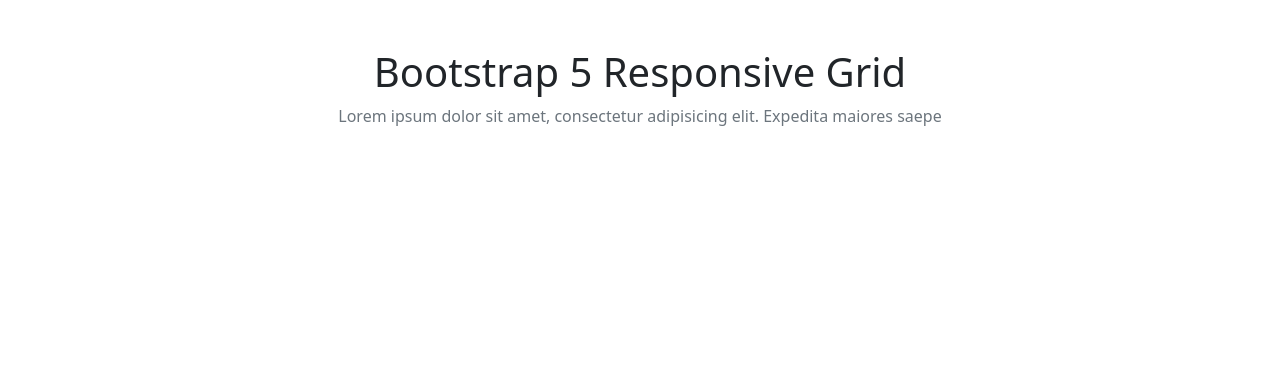
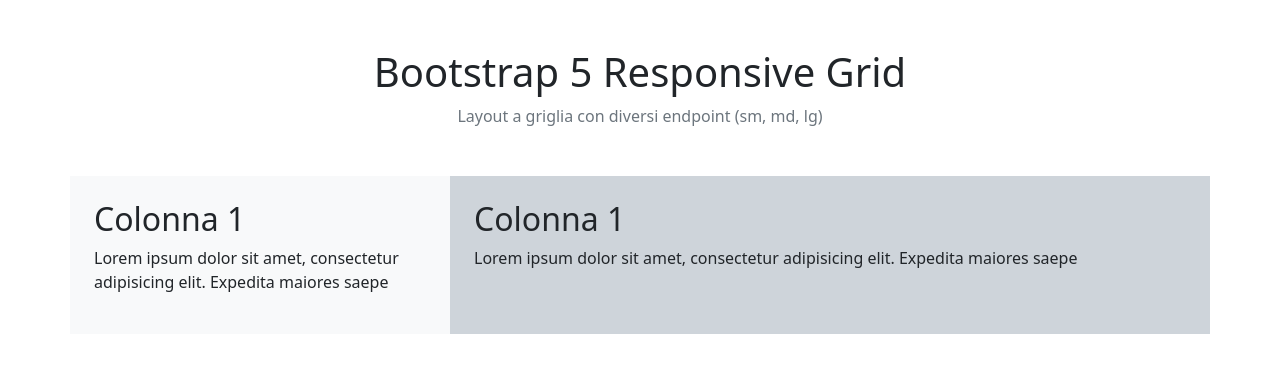
Before and after one commit to alessiotegoni/htmlcss-bootstrap-layout, a plain HTML site: page index.html in a window 1280 px wide. Drawn offline with nearby package versions, Linux system fonts and the light colour scheme.

Commit message:
[ADD] first block of columns

```diff
--- a/index.html
+++ b/index.html
@@ -13,15 +13,34 @@
   </head>
   <body>
     <main class="hero">
-      <header>
-        <div class="my-5 text-center font-bold">
+      <header class="my-5">
+        <div class="text-center font-bold">
           <h1 class="text-capitalize">Bootstrap 5 responsive grid</h1>
           <p class="text-secondary">
-            Lorem ipsum dolor sit amet, consectetur adipisicing elit. Expedita
-            maiores saepe
+            Layout a griglia con diversi endpoint (sm, md, lg)
           </p>
         </div>
       </header>
+      <section class="mb-5">
+        <div class="container container-xl">
+          <div class="row">
+            <div class="col-fluid col-lg-6 bg-light col-xl-4 p-4">
+              <h2>Colonna 1</h2>
+              <p>
+                Lorem ipsum dolor sit amet, consectetur adipisicing elit.
+                Expedita maiores saepe
+              </p>
+            </div>
+            <div class="col-fluid col-lg-6 col-xl-8 p-4 bg-dark-subtle">
+              <h2>Colonna 1</h2>
+              <p>
+                Lorem ipsum dolor sit amet, consectetur adipisicing elit.
+                Expedita maiores saepe
+              </p>
+            </div>
+          </div>
+        </div>
+      </section>
     </main>
   </body>
 </html>
```
